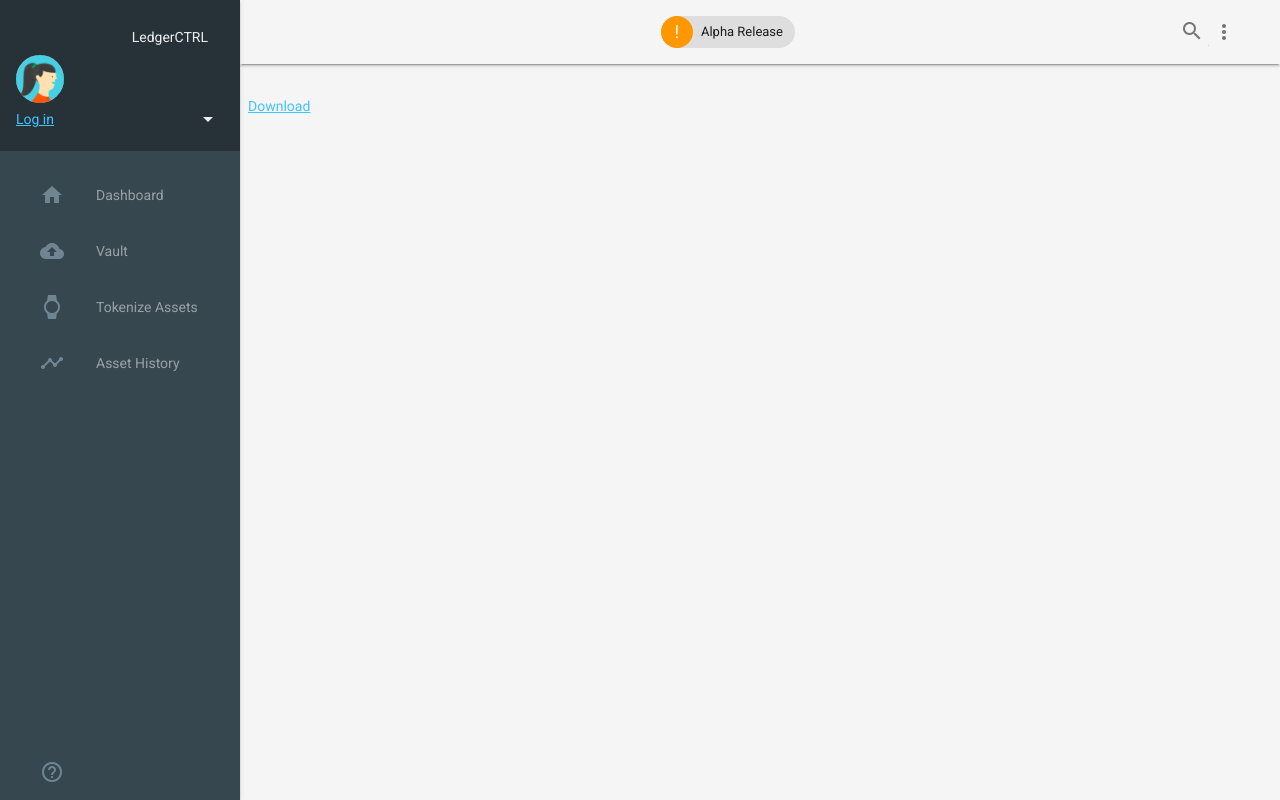
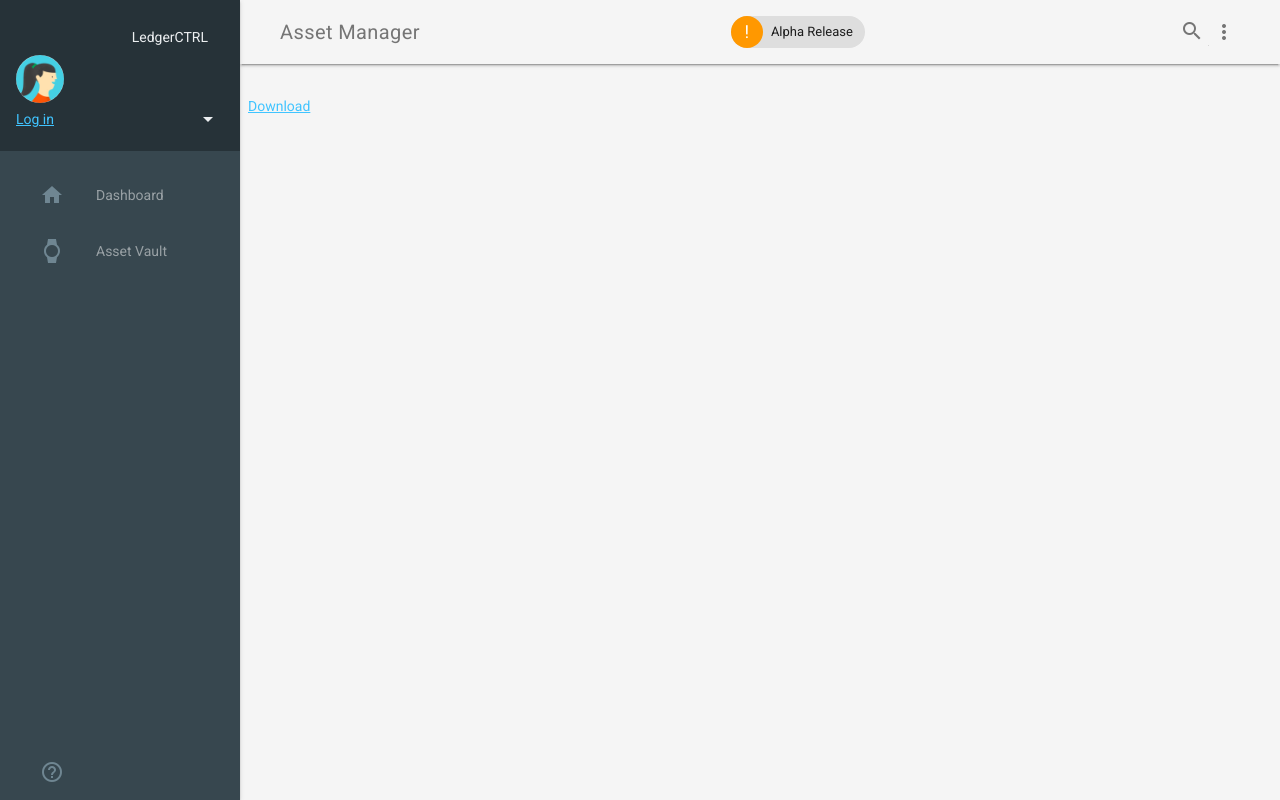
Before and after one commit to BrockSmedley/ledgerCTRL-frontend, a Flask app: page /item/1 in a window 1280 px wide. Run offline with Flask 2, Linux system fonts and the light colour scheme; data that the repository does not hold is empty.

Commit message:
rename template files to *.jinja
+ remove extra buttons in sidebar
+ rename vault to asset manager

```diff
--- a/app/main.py
+++ b/app/main.py
@@ -59,7 +59,7 @@ def _proxy(request, append=""):
 # homepage
 @app.route("/")
 def main():
-    return render_template("index.html", title="Dashboard", current_user=current_user)
+    return render_template("index.jinja", title="Dashboard", current_user=current_user)
 
 
 # file storage page
@@ -84,7 +84,7 @@ def upload():
 
     print(jitems)
 
-    return render_template("upload.html", items=jitems, title="Vault", current_user=current_user, itembase=uid)
+    return render_template("upload.jinja", items=jitems, title="Asset Vault", current_user=current_user, itembase=uid)
 
 
 # user endpoint; POST creates new user, PUT updates password
@@ -116,9 +116,9 @@ def login():
             if (not forms.is_safe_url(next)):
                 return abort(400)
             return redirect(next or '/')
-        return render_template('login.html', title="Log In")
+        return render_template('login.jinja', title="Log In")
     else:
-        return render_template('login.html', title="Log In")
+        return render_template('login.jinja', title="Log In")
 
 
 # logout endpoint
@@ -145,7 +145,7 @@ def register():
         else:
             return redirect('/register')
     else:
-        return render_template("register.html", title="New Account", current_user=current_user)
+        return render_template("register.jinja", title="New Account", current_user=current_user)
 
 
 # inventory proxy
@@ -172,10 +172,12 @@ def itempage(itemhash):
     fileItem = res['fileHash']
     name = res['name']
 
-    return render_template("item.html", name=name,
+    return render_template("item.jinja", name=name,
                            filename=fileItem['Name'],
                            filehash=fileItem['Hash'],
-                           itemhash=itemhash)
+                           itemhash=itemhash,
+                           title="Asset Manager",
+                           current_user=current_user)
 
 
 # file proxy
--- a/app/templates/base.html
+++ b/app/templates/base.jinja
@@ -10,19 +10,19 @@
 
     <!-- Add to homescreen for Chrome on Android -->
     <meta name="mobile-web-app-capable" content="yes">
-    <link rel="icon" sizes="192x192" href="images/android-desktop.png">
+    <link rel="icon" sizes="192x192" href="/images/android-desktop.png">
 
     <!-- Add to homescreen for Safari on iOS -->
     <meta name="apple-mobile-web-app-capable" content="yes">
     <meta name="apple-mobile-web-app-status-bar-style" content="black">
     <meta name="apple-mobile-web-app-title" content="Material Design Lite">
-    <link rel="apple-touch-icon-precomposed" href="images/ios-desktop.png">
+    <link rel="apple-touch-icon-precomposed" href="/images/ios-desktop.png">
 
     <!-- Tile icon for Win8 (144x144 + tile color) -->
-    <meta name="msapplication-TileImage" content="images/touch/ms-touch-icon-144x144-precomposed.png">
+    <meta name="msapplication-TileImage" content="/images/touch/ms-touch-icon-144x144-precomposed.png">
     <meta name="msapplication-TileColor" content="#3372DF">
 
-    <link rel="shortcut icon" href="images/favicon.png">
+    <link rel="shortcut icon" href="{{ url_for('static', filename='images/favicon.png') }}">
 
     <!-- SEO: If your mobile URL is different from the desktop URL, add a canonical link to the desktop page https://developers.google.com/webmasters/smartphone-sites/feature-phones -->
     <!--
@@ -117,14 +117,8 @@
                             class="mdl-color-text--grey-1000 material-icons"
                         {% else %}
                             class="mdl-color-text--blue-grey-400 material-icons"
-                        {% endif %}>backup</i>
-                        Vault</a>
-                    <a class="mdl-navigation__link disabled">
-                        <i class="mdl-color-text--blue-grey-400 material-icons" role="presentation">watch</i>
-                        Tokenize Assets</a>
-                    <a class="mdl-navigation__link disabled">
-                        <i class="mdl-color-text--blue-grey-400 material-icons" role="presentation">timeline</i>
-                        Asset History</a>
+                        {% endif %}>watch</i>
+                        Asset Vault</a>
                     <div class="mdl-layout-spacer"></div>
                     <a class="mdl-navigation__link" href=""><i class="mdl-color-text--blue-grey-400 material-icons" role="presentation">help_outline</i><span
                             class="visuallyhidden">Help</span></a>
--- a/app/templates/index.html
+++ b/app/templates/index.jinja
@@ -1,4 +1,4 @@
-{% extends 'base.html' %}
+{% extends 'base.jinja' %}
 {% block title %}Dashboard{% endblock %}
 {% block header %}
 <script type="text/javascript" src="https://www.gstatic.com/charts/loader.js"></script>
--- a/app/templates/item.html
+++ b/app/templates/item.jinja
@@ -1,4 +1,4 @@
-{% extends 'base.html' %}
+{% extends 'base.jinja' %}
 {% block title %}{{ title }}{% endblock %}
 {% block header %}
 {% endblock %}
@@ -8,8 +8,10 @@
 <div class="mdl-grid demo-content bg-dark">
     <div class="mdl-row">
         <h2>{{ name }}</h2>
+        <a href="/file/{{ itemhash }}">Download {{ filename }}</a>
+    </div>
+    <div class="mdl-row">
         <h6>{{ filehash }}</h6>
-        <a href="/file/{{ itemhash }}">Download {{ filename }}</a>
     </div>
 </div>
 
--- a/app/templates/upload.html
+++ b/app/templates/upload.jinja
@@ -1,4 +1,4 @@
-{% extends 'base.html' %}
+{% extends 'base.jinja' %}
 {% block title %}{{ title }}{% endblock %}
 {% block header %}
 
```
Also changed, not shown: app/templates/login.jinja (renamed from app/templates/register.html, +7 -12 lines), app/templates/register.jinja (renamed from app/templates/login.html, +12 -7 lines).
